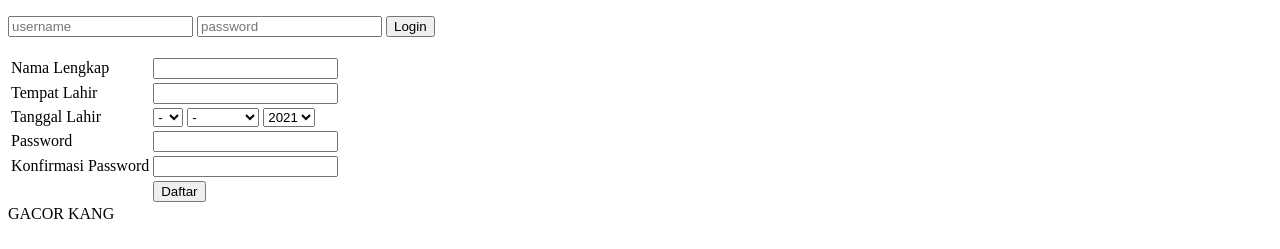
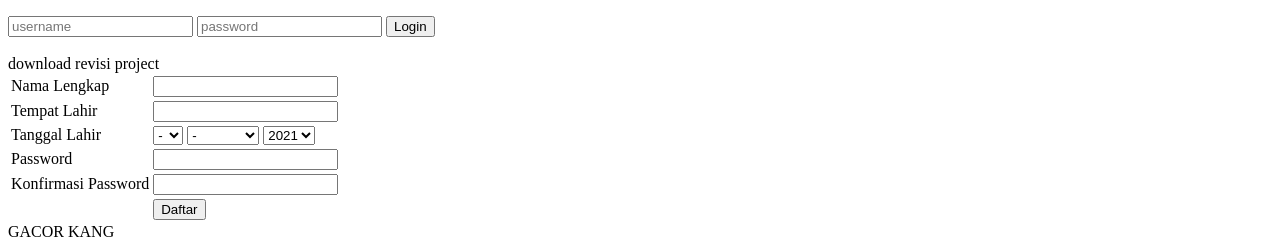
Before and after one commit to dzulqaa25/Kayser, a plain HTML site: page index.html in a window 1280 px wide. Shown: the part 1000-1249 px from the top of the page. Drawn offline with Linux system fonts and the light colour scheme.

Commit message:
rubah file di github

```diff
--- a/index.html
+++ b/index.html
@@ -108,6 +108,7 @@
         <tr>
             <td></td>
             <td><input type="submit" value="Daftar"></td>
+            download revisi project
         </tr>
     </table>
 </form>
```
